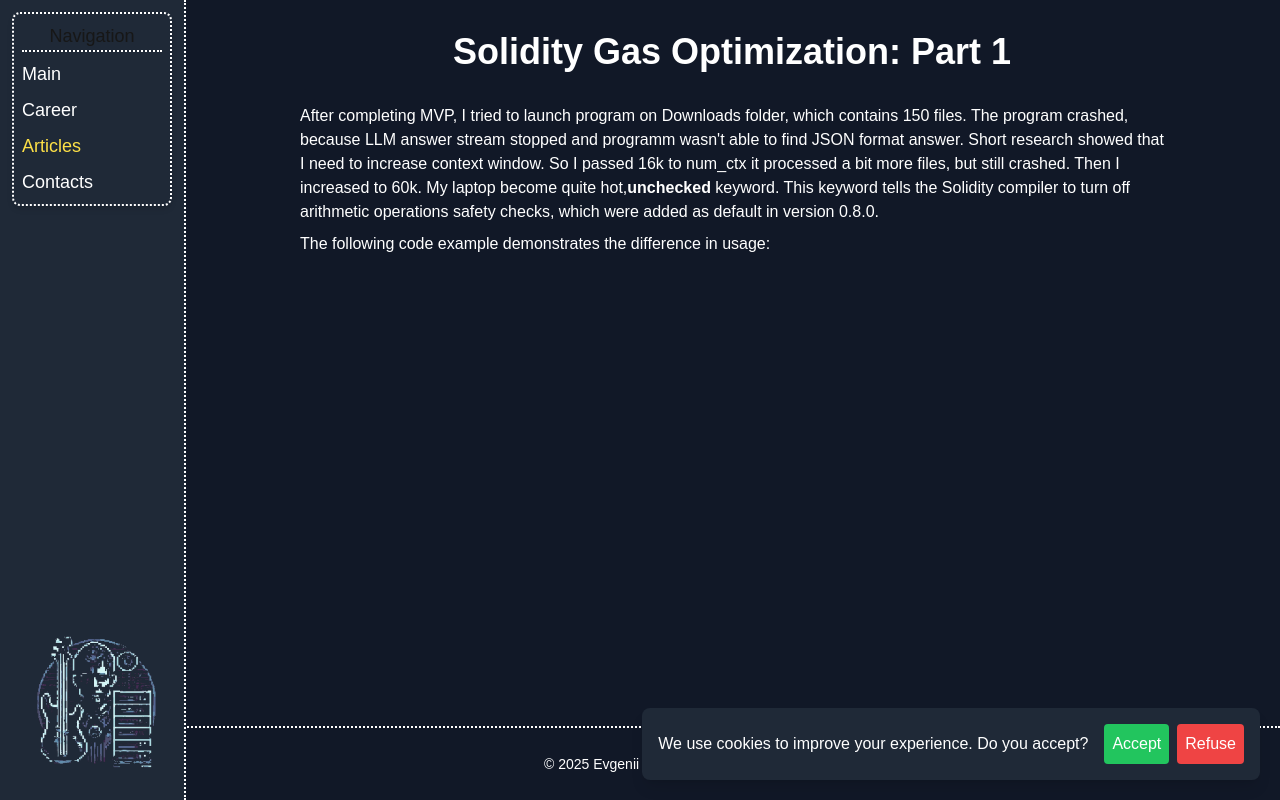
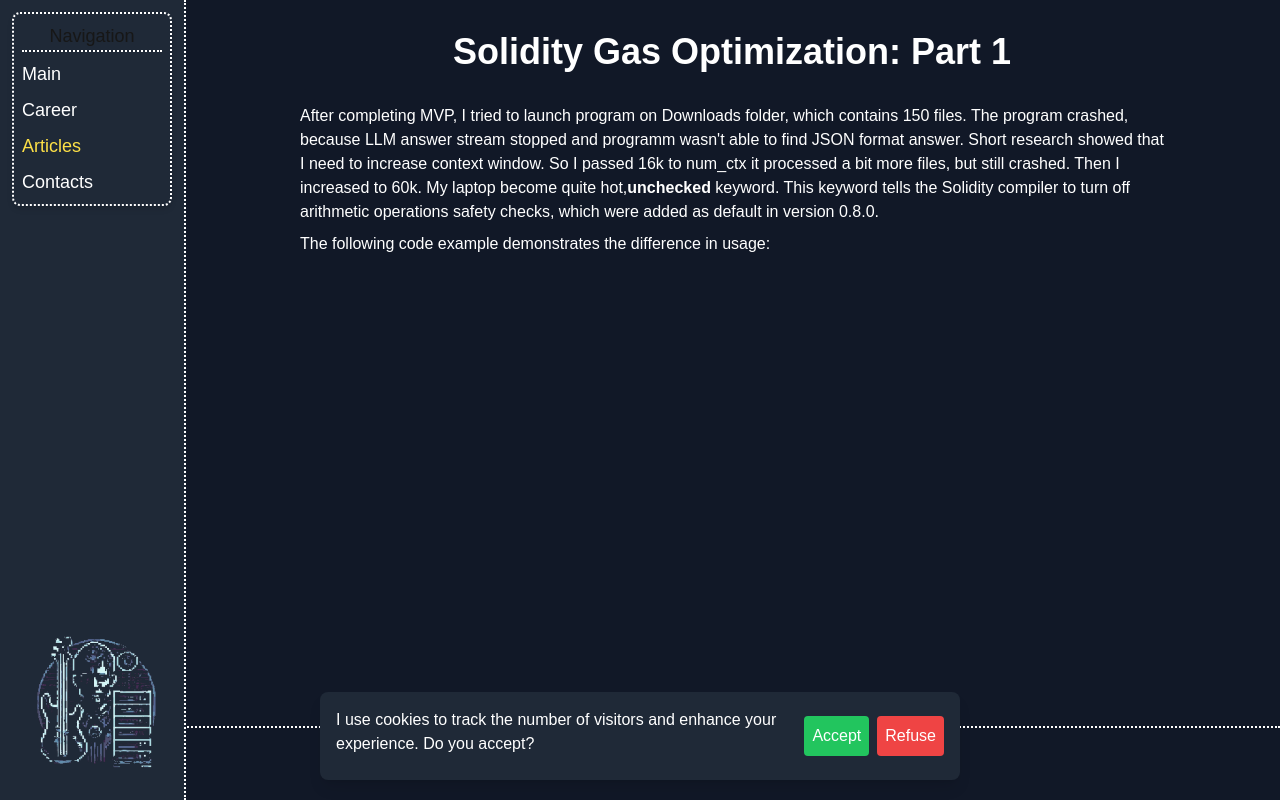
Before and after one commit to PerminovEugene/me, a Next.js app: page /articles/llm-for-files-sorting in a window 1280 px wide. Built offline with nearby package versions, Linux system fonts and the light colour scheme.

Commit message:
Improve ga popup

```diff
--- a/src/components/ga/cookie-consent-banner.tsx
+++ b/src/components/ga/cookie-consent-banner.tsx
@@ -31,11 +31,12 @@ const CookieConsentBanner = () => {
   if (!showBanner) return null;
 
   return (
-    <div className="z-50 fixed bottom-5 right-5 bg-gray-800 text-white p-4 rounded-lg shadow-lg flex items-center space-x-4 flex-col md:flex-row">
-      <p className="mb-4 md:mb-0">
-        We use cookies to improve your experience. Do you accept?
+    <div className="z-50 fixed bottom-5 left-1/2 -translate-x-1/2 bg-gray-800 text-white p-4 rounded-lg shadow-lg flex items-center space-x-2 flex-col lg:flex-row">
+      <p className="mb-2">
+        I use cookies to track the number of visitors and enhance your
+        experience. Do you accept?
       </p>
-      <div>
+      <div className="flex">
         <button
           onClick={handleAccept}
           className="mr-2 p-2 bg-green-500 rounded"
```
